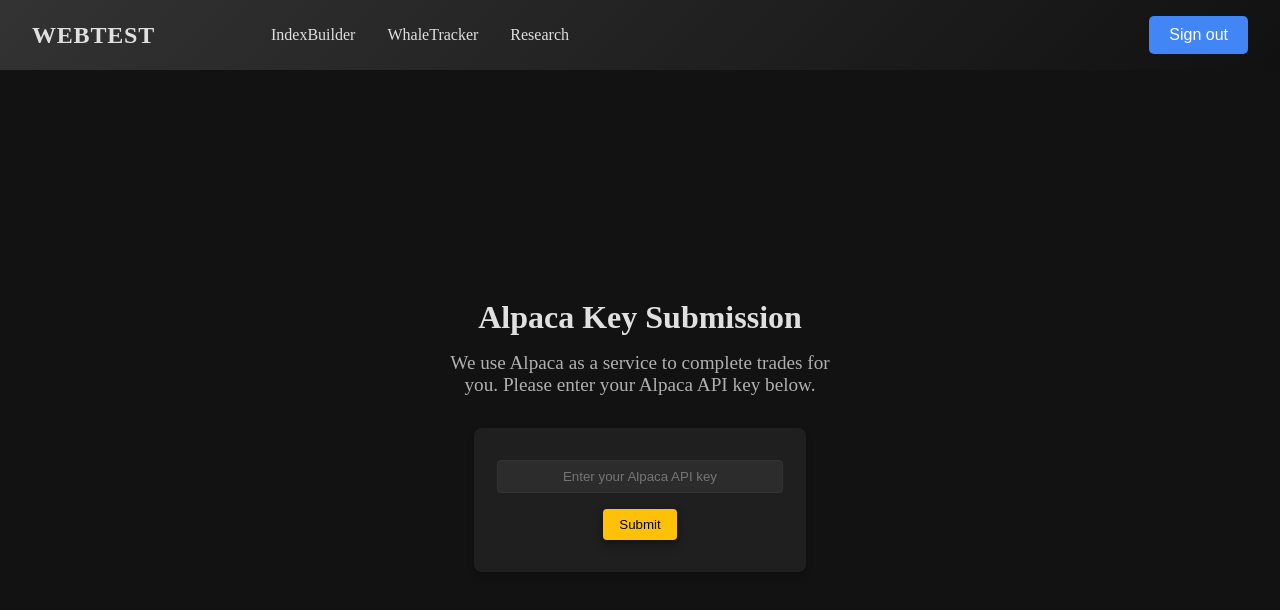
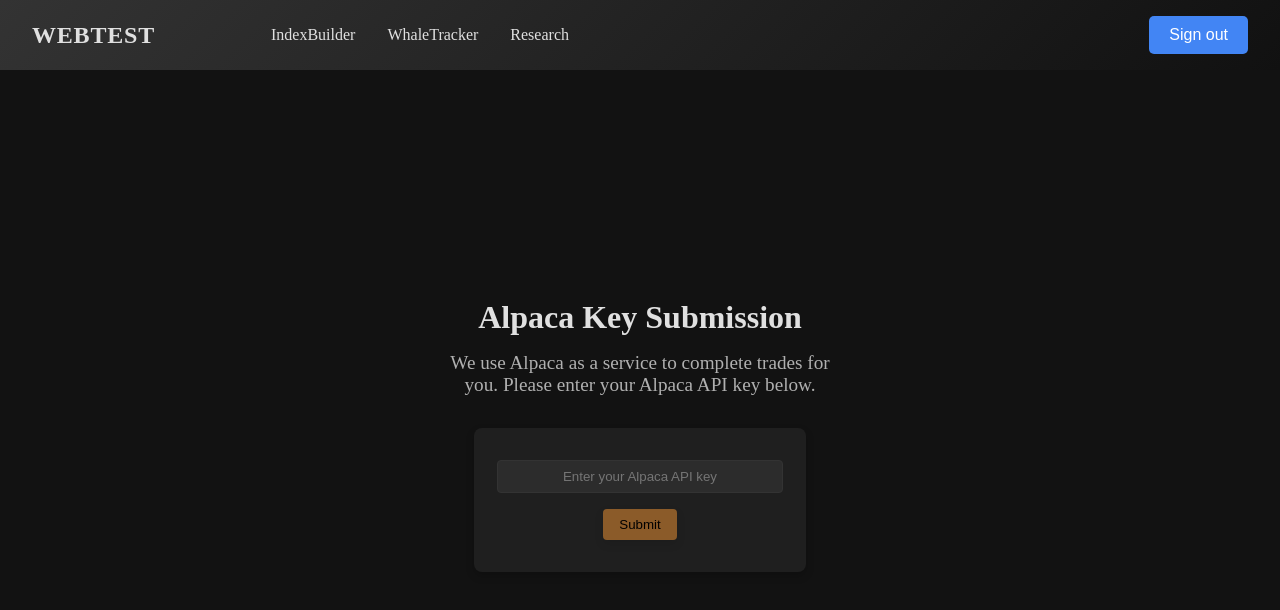
Before and after one commit to dittygoops/Hackathon_Trivecta, a React (Vite) app in the folder frontend/: page /keys in a window 1280 px wide. Shown: the top 610 px of the page. Built offline with nearby package versions, Linux system fonts and the light colour scheme; no server answers; the database is empty; sample sign-in values are in the browser's storage.

Commit message:
Styling Key Form

```diff
--- a/frontend/src/components/KeySubmission.css
+++ b/frontend/src/components/KeySubmission.css
@@ -69,3 +69,9 @@
 .key-form button:hover {
     background-color: #FFA000; /* Darker hover blue */
 }
+
+.key-form button:disabled {
+    cursor: default;
+    background-color: #8B5B29; /* Darker active blue */
+    box-shadow: 0 4px 10px rgba(0, 0, 0, 0.1);
+}
--- a/frontend/src/components/KeySubmission.jsx
+++ b/frontend/src/components/KeySubmission.jsx
@@ -31,7 +31,7 @@
                         value={key}
                         onChange={(e) => setKey(e.target.value)}
                     />
-                    <button type="submit">Submit</button>
+                    <button type="submit" disabled={key.length == 0}>Submit</button>
                 </form>
              </div>
         </div>
```
